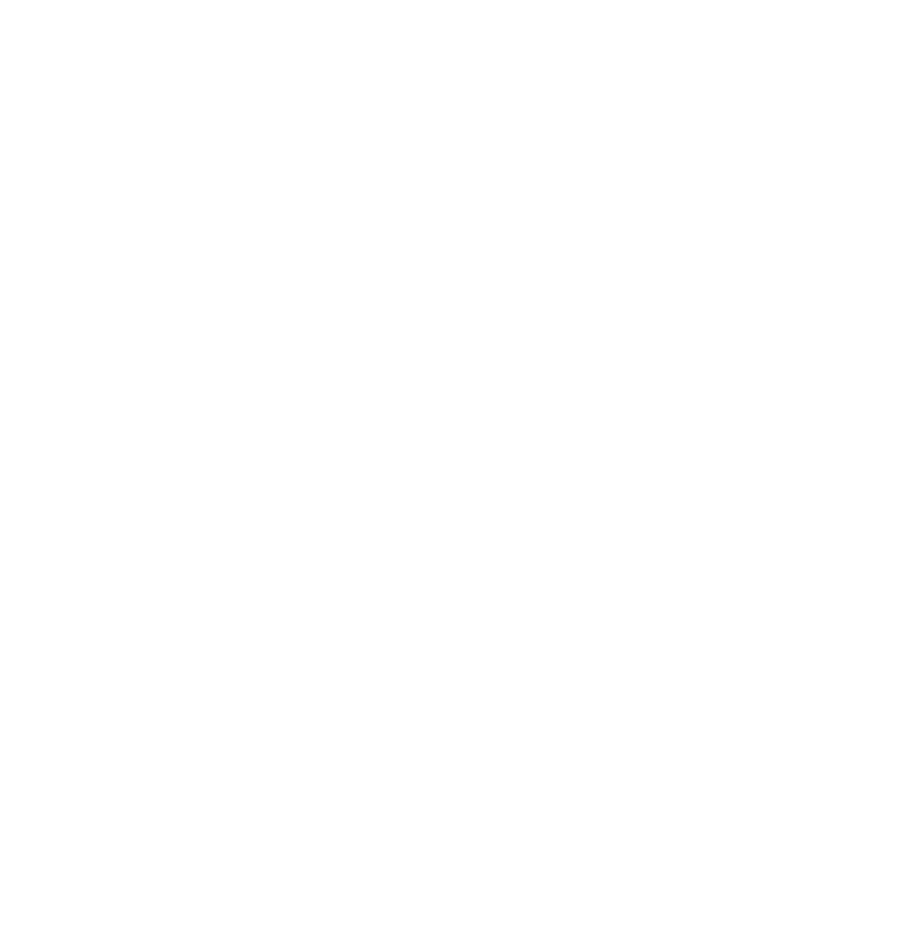
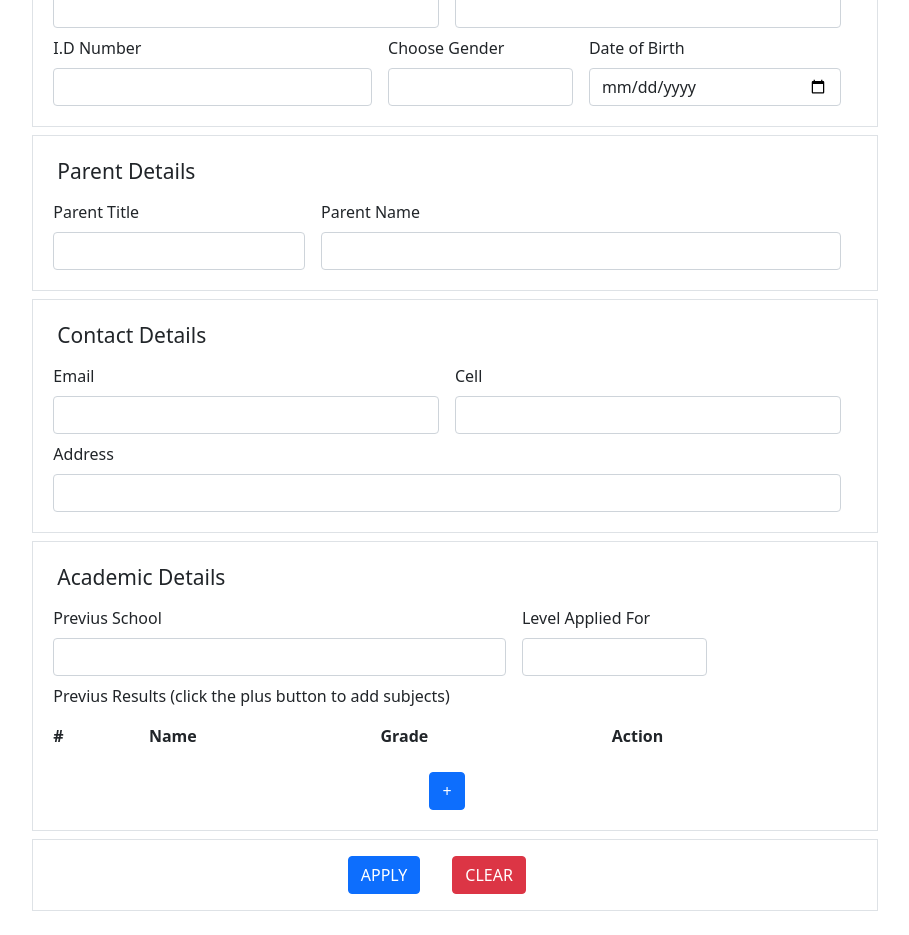
Before and after one commit to BandaweJ/applications, an Angular app in the folder front/: page /new in a window 1280 px wide. Shown: the part 280-1215 px from the top of the page, without its empty margins (185-1094 px from the left). Before the commit the page ends 800 px from the top, so only its background shows below. Built offline with nearby package versions, Linux system fonts and the light colour scheme.

Commit message:
new application basic structure

```diff
--- a/front/src/app/app.module.ts
+++ b/front/src/app/app.module.ts
@@ -9,6 +9,7 @@
 import { ManageComponent } from './manage/manage.component';
 import { SigninComponent } from './signin/signin.component';
 import { SignupComponent } from './signup/signup.component';
+import { ReactiveFormsModule } from '@angular/forms';
 
 @NgModule({
   declarations: [
@@ -22,7 +23,8 @@
   ],
   imports: [
     BrowserModule,
-    AppRoutingModule
+    AppRoutingModule,
+    ReactiveFormsModule
   ],
   providers: [],
   bootstrap: [AppComponent]
--- a/front/src/app/navigation/navigation.component.html
+++ b/front/src/app/navigation/navigation.component.html
@@ -1,4 +1,4 @@
-<div class="row col-md-8 mx-auto">
+<div class="row col-md-8 mx-auto my-1">
   <ul class="nav nav-tabs">
     <li class="nav-item">
       <a class="nav-link" routerLink="new" routerLinkActive="active">New</a>
--- a/front/src/app/new/new.component.html
+++ b/front/src/app/new/new.component.html
@@ -1 +1,119 @@
-<p>new works!</p>
+<div class="row">
+  <form class="p-3 col-md-8 mx-auto" [formGroup]="appForm" (ngSubmit)="onSubmit()">
+    <fieldset class="row border p-3 my-2" formGroupName="personalDetails">
+      <legend class="w-auto px-2"><small>Personal Details</small></legend>
+        <div class="row gx-3 p-1">
+          <div class="col-md-6">
+            <label for="firstname" class="form-label" aria-placeholder="Enter Firstname">First Name(s)</label>
+            <input type="text" class="form-control" id="firstname" formControlName="firstname">
+          </div>
+          <div class="col-md-6">
+            <label for="lastname" class="form-label" aria-placeholder="Enter Lastname">Last Name</label>
+            <input type="text" class="form-control" id="lastname" formControlName="lastname">
+          </div>
+        </div>
+        <div class="row gx-3 p-1">
+          <div class="col-md-5">
+            <label for="idnumber" class="form-label" aria-placeholder="02-098765-A-99">I.D Number</label>
+            <input type="text" class="form-control" id="idnumber" formControlName="idnumber">
+          </div>
+          <div class="col-md-3">
+            <label for="sex" class="form-label" aria-placeholder="Choose Gender">Choose Gender</label>
+            <select id="sex" class="form-control" formControlName="sex">
+              <option [value]="gender" *ngFor="let gender of genders">{{ gender }}</option>
+            </select>
+          </div>
+          <div class="col-md-4">
+            <label for="dob" class="form-label" aria-placeholder="date of birth">Date of Birth</label>
+            <input type="date" class="form-control" id="dob" formControlName="dob">
+          </div>
+        </div>
+    </fieldset>
+    <fieldset class="row border p-3 my-2" formGroupName="parentDetails">
+      <legend class="w-auto px-2"><small>Parent Details</small></legend>
+      <div class="row gx-3 p-1">
+        <div class="col-md-4">
+          <label for="title" class="form-label" aria-placeholder="Parent Title">Parent Title</label>
+          <select id="title" class="form-control" formControlName="title">
+            <option value="">Click to Choose</option>
+            <option [value]="title" *ngFor="let title of titles">{{ title }}</option>
+          </select>
+        </div>
+        <div class="col-md-8">
+          <label for="pname" class="form-label" aria-placeholder="Enter Name">Parent Name</label>
+          <input type="text" class="form-control" id="pname" formControlName="name">
+        </div>
+      </div>
+    </fieldset>
+    <fieldset class="row border p-3" formGroupName="contactDetails">
+      <legend class="w-auto px-2"><small>Contact Details</small></legend>
+      <div class="row gx-3 p-1">
+        <div class="col-md-6">
+          <label for="email" class="form-label" aria-placeholder="Enter Email">Email</label>
+          <input type="email" class="form-control" id="email" formControlName="email">
+        </div>
+        <div class="col-md-6">
+          <label for="cell" class="form-label" aria-placeholder="Enter Cell">Cell</label>
+          <input type="tel" class="form-control" id="cell" formControlName="cell">
+        </div>
+      </div>
+      <div class="row gx-3 p-1">
+        <div class="col-md-12">
+          <label for="address" class="form-label" aria-placeholder="Enter Address">Address</label>
+          <input type="text" class="form-control" id="address" formControlName="address">
+        </div>
+      </div>
+    </fieldset>
+    <fieldset class="row border p-3 my-2" formGroupName="academicDetails">
+      <legend class="w-auto px-2"><small>Academic Details</small></legend>
+      <div class="row gx-3 p-1">
+        <div class="col-md-7">
+          <label for="prevschool" class="form-label" aria-placeholder="Previus School">Previus School</label>
+          <input type="text" class="form-control" id="prevschool" formControlName="prevschool">
+        </div>
+        <div class="col-md-3">
+          <label for="level" class="form-label" aria-placeholder="Level applied for">Level Applied For</label>
+          <select class="form-control" id="level" formControlName="level">
+            <option value="">Click to choose</option>
+            <option [value]="level" *ngFor="let level of levels">Form {{ level }}</option>
+          </select>
+        </div>
+      </div>
+      <div class="row gx-3 p-1">
+        <div class="col-md-12">
+          <label for="results" class="form-label">Previus Results (click the plus button to add subjects)</label>
+        </div>
+        <table class="col-12 table table-striped table-borderless table-hover" formArrayName="subjects">
+          <thead>
+            <tr>
+              <th>#</th>
+              <th>Name</th>
+              <th>Grade</th>
+              <th>Action</th>
+            </tr>
+          </thead>
+          <tbody *ngFor="let subject of subjects.controls; let i=index">
+            <tr [formGroupName]="i">
+              <td>{{ i }}</td>
+              <td><input type="text" class="form-control" formControlName="name"></td>
+              <td><input type="text" class="form-control" formControlName="grade"></td>
+              <td><button type="button" class="btn btn-danger" (click)="removeSubject(i)">X</button></td>
+            </tr>
+          </tbody>
+
+        </table>
+        <div class="col-12"><button type="button" class="btn btn-primary d-block mx-auto" (click)="addSubjects()">+</button></div>
+      </div>
+    </fieldset>
+    <div class="row border p-3 my-2">
+      <div class="col-4 mx-auto">
+        <button class="btn btn-outline btn-primary mx-3" type="submit">APPLY</button>
+        <button class="btn btn-outline btn-danger mx-3" type="button">CLEAR</button>
+      </div>
+
+
+    </div>
+
+  </form>
+
+</div>
--- a/front/src/app/new/new.component.ts
+++ b/front/src/app/new/new.component.ts
@@ -1,4 +1,5 @@
 import { Component, OnInit } from '@angular/core';
+import { FormArray, FormControl, FormGroup, Validators } from '@angular/forms';
 
 @Component({
   selector: 'app-new',
@@ -7,9 +8,59 @@
 })
 export class NewComponent implements OnInit {
 
+  appForm!: FormGroup;
+  genders: string[] = ['Male', 'Female', 'Other'];
+  titles: string[] = ['Mr', 'Mrs', 'Miss', 'Ms', 'Dr', 'Prof'];
+  levels: string[] = ['1', '2', '3', '4', '5', '6'];
+  names: string[] = ['Maths', 'Physics', 'Biology', 'Chemistry', 'Technical Drawing', 'Accounts', 'Economics', 'Business Studies'];
+  grades: string[] = ['A', 'B', 'C', 'D', 'E',];
+
   constructor() { }
 
   ngOnInit(): void {
+    this.appForm = new FormGroup({
+      personalDetails: new FormGroup({
+        firstname: new FormControl(null, Validators.required),
+        lastname: new FormControl(null, Validators.required),
+        idnumber: new FormControl(null, Validators.required),
+        sex: new FormControl(null, Validators.required),
+        dob: new FormControl(null, Validators.required),
+      }),
+      parentDetails: new FormGroup({
+        title: new FormControl(null, Validators.required),
+        name: new FormControl(null, Validators.required),
+      }),
+      contactDetails: new FormGroup({
+        email: new FormControl(null, [Validators.email, Validators.required]),
+        cell: new FormControl(null, Validators.required),/**TODO write regex to validate cell number*/
+        address: new FormControl(null, Validators.required),
+      }),
+      academicDetails: new FormGroup({
+        prevschool: new FormControl(null, Validators.required),
+        level: new FormControl(null, Validators.required),
+        subjects: new FormArray([]),
+      })
+    })
+  }
+
+  onSubmit(){
+    console.log(this.appForm.value);
+  }
+
+  get subjects(){
+    return this.appForm.get('academicDetails.subjects') as FormArray;
+  }
+
+  addSubjects(){
+    const group = new FormGroup({
+      name: new FormControl(null),
+      grade: new FormControl(null),
+    })
+    this.subjects.push(group);
+  }
+
+  removeSubject(index: number){
+    this.subjects.removeAt(index);
   }
 
 }
```
